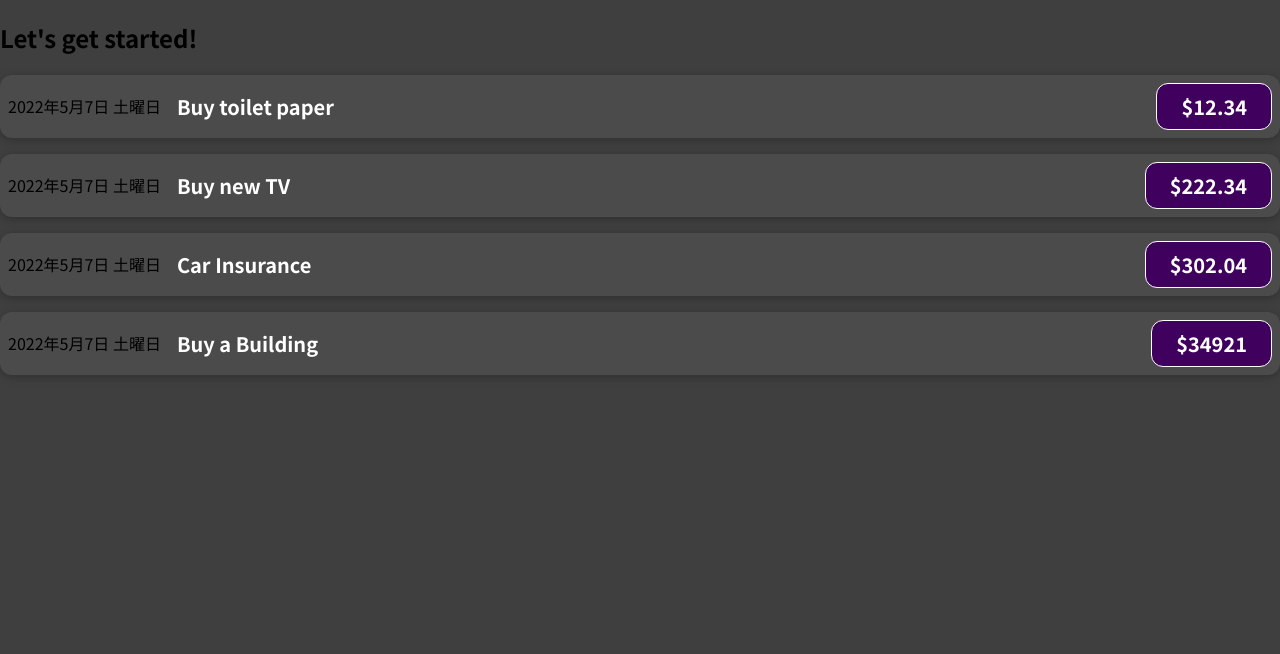
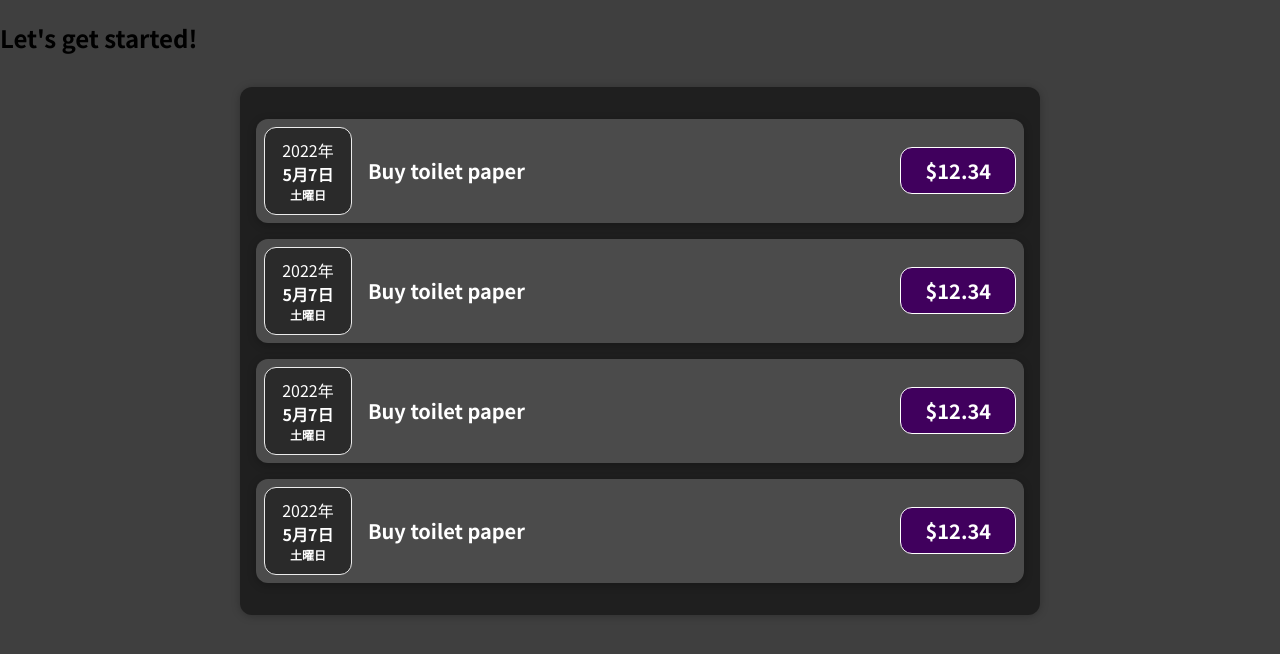
Before and after one commit to jumpeiOs/React_training, a JavaScript app: page / in a window 1280 px wide. Shown: the top 654 px of the page. Built offline with nearby package versions, Linux system fonts and the light colour scheme.

Commit message:
Made Expenses.js

```diff
--- a/src/App.js
+++ b/src/App.js
@@ -1,4 +1,4 @@
-import ExpenseItem from "./component/ExpenseItem";
+import Expenses from "./component/Expenses";
 
 function App() {
   const expense = [
@@ -11,25 +11,11 @@ function App() {
   return (
     <div>
       <h2>Let's get started!</h2>
-      <ExpenseItem
+      <Expenses
+        expense={expense}
         date={expense[0].date}
         title={expense[0].title}
         amount={expense[0].amount}
-      />
-      <ExpenseItem
-        date={expense[1].date}
-        title={expense[1].title}
-        amount={expense[1].amount}
-      />
-      <ExpenseItem
-        date={expense[2].date}
-        title={expense[2].title}
-        amount={expense[2].amount}
-      />
-      <ExpenseItem
-        date={expense[3].date}
-        title={expense[3].title}
-        amount={expense[3].amount}
       />
     </div>
   );
--- /dev/null
+++ b/src/component/ExpenseDate.css
@@ -0,0 +1,26 @@
+.expense-date {
+  display: flex;
+  flex-direction: column;
+  width: 5.5rem;
+  height: 5.5rem;
+  border: 1px solid #ececec;
+  background-color: #2a2a2a;
+  color: white;
+  border-radius: 12px;
+  align-items: center;
+  justify-content: center;
+}
+
+.expense-date__year {
+  font-size: 1rem;
+}
+
+.expense-date__month {
+  font-size: 1rem;
+  font-weight: bold;
+}
+
+.expense-date__weekday {
+  font-size: 0.75rem;
+  font-weight: bold;
+}
--- /dev/null
+++ b/src/component/ExpenseDate.js
@@ -0,0 +1,21 @@
+import "./ExpenseDate.css";
+
+function ExpenseDate(props) {
+  const year = props.date.toLocaleString("ja-JP", { year: "numeric" });
+  const month = props.date.toLocaleString("ja-JP", { month: "long" });
+  const day = props.date.toLocaleString("ja-JP", { day: "numeric" });
+  const weekday = props.date.toLocaleString("ja-JP", { weekday: "long" });
+
+  return (
+    <div className="expense-date">
+      <div className="expense-date__year">{year}</div>
+      <div className="expense-date__month">
+        {month}
+        {day}
+      </div>
+      <div className="expense-date__weekday">{weekday}</div>
+    </div>
+  );
+}
+
+export default ExpenseDate;
--- a/src/component/ExpenseItem.js
+++ b/src/component/ExpenseItem.js
@@ -1,18 +1,10 @@
 import "./ExpenseItem.css";
+import ExpenseDate from "./ExpenseDate";
 
 function ExpenseItem(props) {
-  const year = props.date.toLocaleString("ja-JP", { year: "numeric" });
-  const month = props.date.toLocaleString("ja-JP", { month: "long" });
-  const day = props.date.toLocaleString("ja-JP", { day: "numeric" });
-  const weekday = props.date.toLocaleString("ja-JP", { weekday: "long" });
-
   return (
     <div className="expense-item">
-      <div>{year}</div>
-      <div>{month}</div>
-      <div>
-        {day} {weekday}
-      </div>
+      <ExpenseDate date={props.date} />
       <div className="expense-item__description">
         <h2>{props.title}</h2>
         <div className="expense-item__price">${props.amount}</div>
--- /dev/null
+++ b/src/component/Expenses.css
@@ -0,0 +1,9 @@
+.expenses {
+  padding: 1rem;
+  background-color: rgb(31, 31, 31);
+  margin: 2rem auto;
+  width: 50rem;
+  max-width: 95%;
+  border-radius: 12px;
+  box-shadow: 0 1px 8px rgba(0, 0, 0, 0.25);
+}
--- /dev/null
+++ b/src/component/Expenses.js
@@ -0,0 +1,20 @@
+import ExpenseItem from "./ExpenseItem";
+import "./Expenses.css";
+
+function Expenses(props) {
+  return (
+    <div className="expenses">
+      {props.expense.map(() => {
+        return (
+          <ExpenseItem
+            date={props.date}
+            title={props.title}
+            amount={props.amount}
+          />
+        );
+      })}
+    </div>
+  );
+}
+
+export default Expenses;
```
Also changed, not shown: 2 other files (tests, documents, lock files or other folders).
